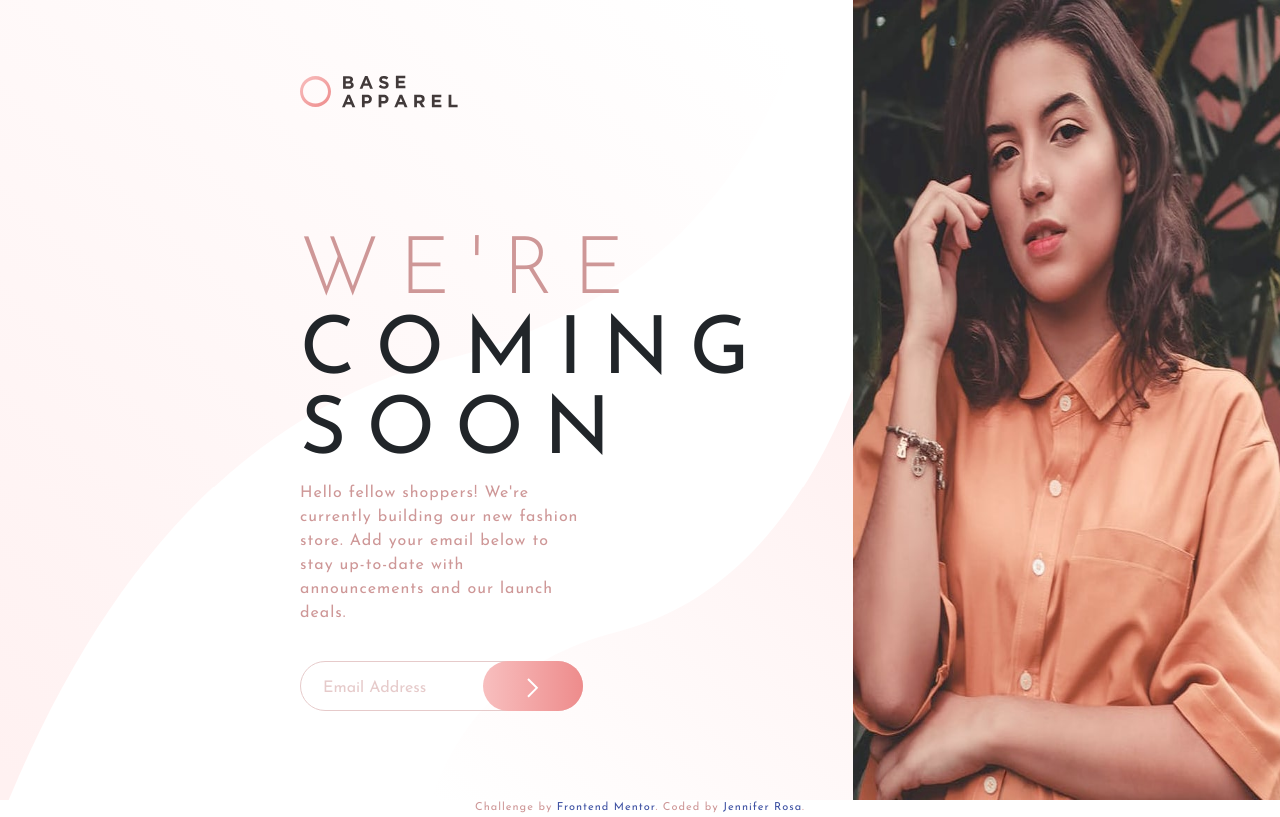
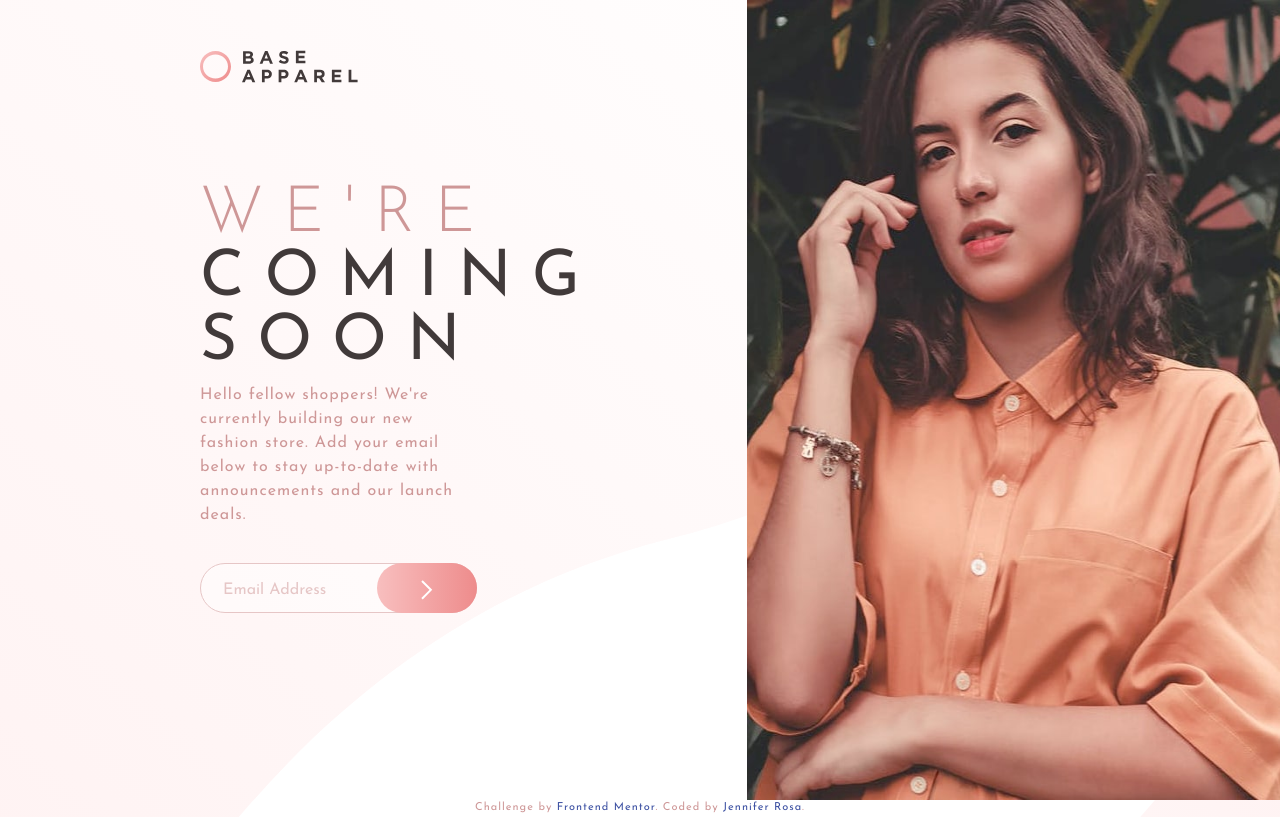
Before and after one commit to rosajen27/Base-Apparel, a plain HTML site: page index.html in a window 1280 px wide. Drawn offline with nearby package versions, Linux system fonts and the light colour scheme.

Commit message:
Updated index.html & style.css
Implemented feedback from Slack community

```diff
--- a/index.html
+++ b/index.html
@@ -36,7 +36,7 @@
 
   <body>
     <div class="row container-fluid">
-      <div class="col-lg-8 col-md-auto col-sm-auto left-col">
+      <div class="col-lg-7 left-col">
         <img class="logo-img" alt="logo" src="images/logo.svg" />
         <h1><span class="purpleTitle">We're</span> coming soon</h1>
 
@@ -48,8 +48,6 @@
 <form>
         <input
           type="email"
-          id="email"
-          name="email"
           required="required"
           placeholder="Email Address"/>
 
@@ -58,7 +56,7 @@
  </form>
       </div>
 
-      <div class="col-lg-4 col-md-auto col-sm-auto right-col">
+      <div class="col-lg-5 col-md-auto col-sm-auto right-col">
         <img class="girl-img" alt="hero-desktop" src="images/hero-desktop.jpg" />
       </div>
     </div>
--- a/style.css
+++ b/style.css
@@ -1,9 +1,9 @@
 h1 {
   font-family: Josefin Sans;
   text-transform: uppercase;
-  font-size: 5em;
+  font-size: 4em;
   letter-spacing: 20px;
-
+  color: hsl(0, 6%, 24%);
   line-height: 1;
 }
 
@@ -32,20 +32,20 @@ p {
 /* images */
 
 .logo-img {
-  margin: 75px 0px 125px;
+  margin: 50px 0px 100px;
 }
 
 .girl-img {
     max-width: 100%;
     height: 100vh;
+    margin: 0px;
+    padding: 0px;
 }
 
 /* Layout */
 
 .left-col {
-  background-image: url("images/bg-pattern-desktop.svg");
-  background-size: cover;
-  padding-left: 300px;
+  padding-left: 200px;
   padding-right: 270px;
   padding-bottom: 0px;
   margin: 0px;
@@ -56,12 +56,15 @@ p {
   margin: 0px;
   padding: 0px;
   height: 100vh;
+  background-image: url("images/bg-pattern-desktop.svg");
+  background-size: cover;
 }
 
 .right-col {
   padding: 0px;
   margin: 0px;
   height: 100vh;
+  text-align: right;
 }
 
 /* Email input */
```
